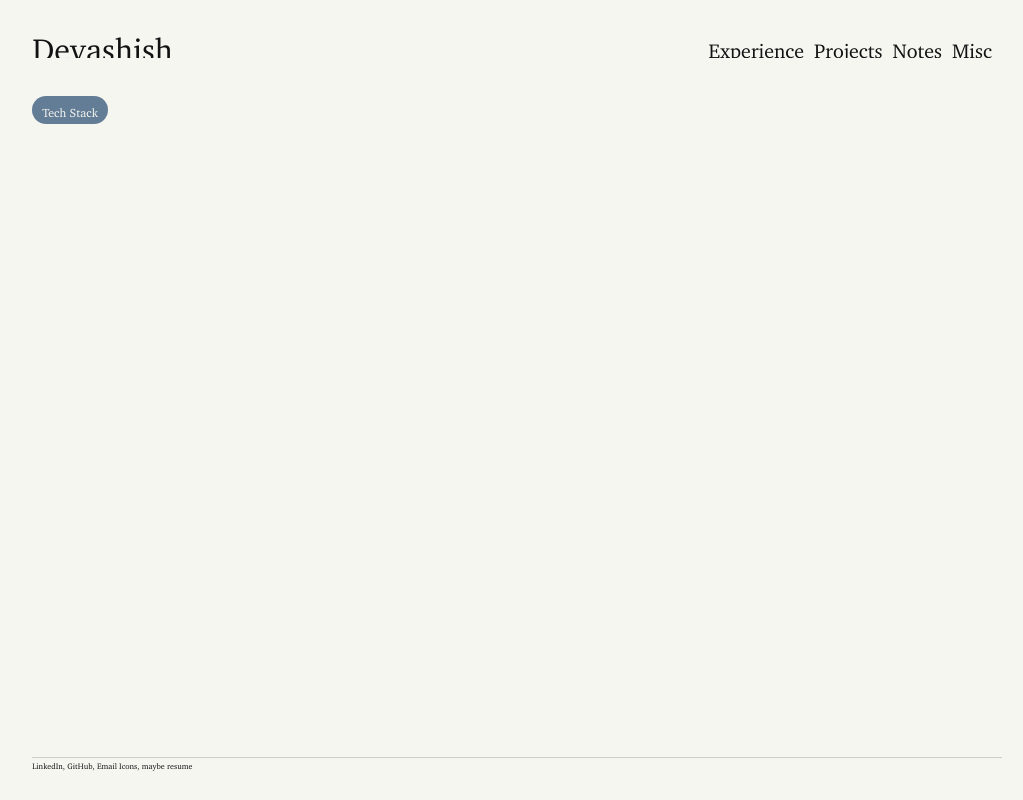
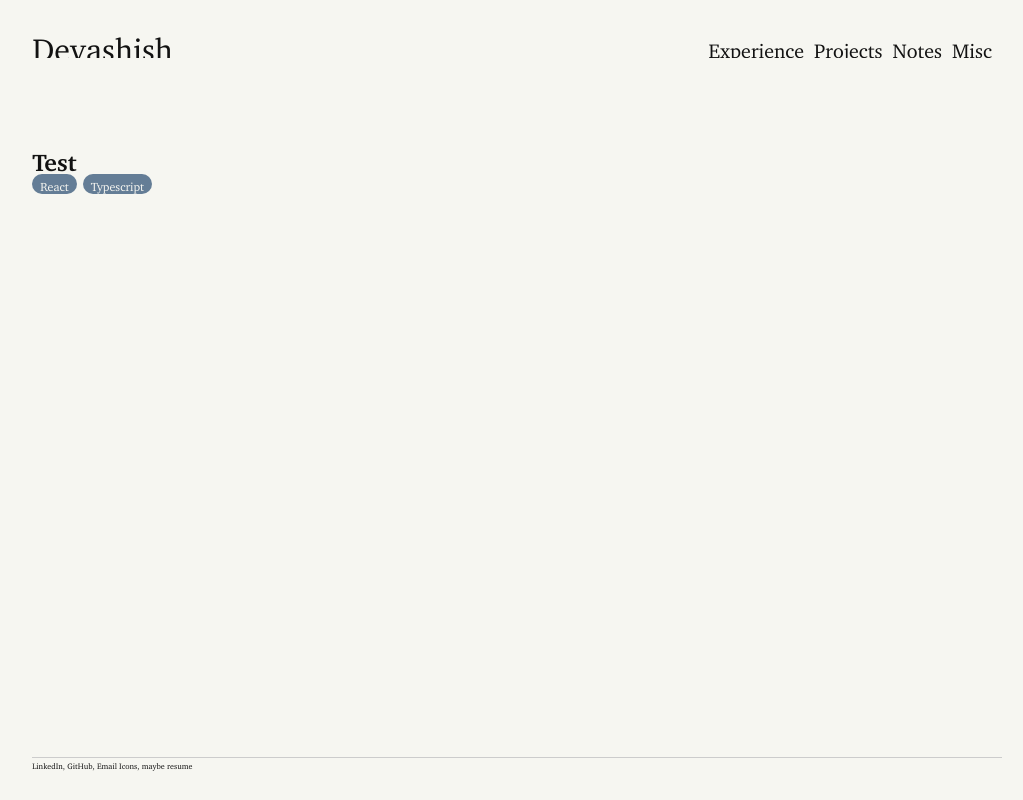
Before and after one commit to devashish9/personal-website, a React (Vite) app: page /projects in a window 1280 px wide. Shown: the whole page, without its empty margins (123-1146 px from the left). Built offline with nearby package versions, Linux system fonts and the light colour scheme.

Commit message:
basic project component

```diff
--- a/src/components/Project.tsx
+++ b/src/components/Project.tsx
@@ -1,23 +1,23 @@
-import { styled } from "styled-components";
+import { SectionHeading, Pill } from "../styles/section-styles";
 
-const Pill = styled.div`
-  display: inline-block;
-  padding: 10px 20px;
-  font-size: 1rem;
-  color: #ffffff;
-  background-color: #007bff;
-  border-radius: 50px; // This gives the pill shape
-  text-align: center;
-`;
+interface ProjectProps {
+  projName: string;
+  title: string;
+  description: string;
+  techStack: string[];
+  img: string;
+  githubLink?: string;
+}
 
-// interface ProjectProps {
-//   projName: string;
-//   title: string;
-//   description: string;
-//   img: string;
-//   githubLink?: string;
-// }
+const renderTechStack = (techStackArray: string[]) => {
+  return techStackArray.map((el, index) => <Pill key={index}>{el}</Pill>);
+};
 
-export default function Project() {
-  return <Pill>??</Pill>;
+export default function Project(projectProps: ProjectProps) {
+  return (
+    <div>
+      <SectionHeading>Test</SectionHeading>
+      {renderTechStack(projectProps.techStack)}
+    </div>
+  );
 }
--- a/src/pages/ProjPage.tsx
+++ b/src/pages/ProjPage.tsx
@@ -1,20 +1,16 @@
+import Project from "../components/Project.js";
 import { Body } from "../styles/general-styles.js";
-import styled from "styled-components";
-
-const Pill = styled.div`
-  display: inline-block;
-  padding: 5px 10px;
-  font-size: 1.5em;
-  color: var(--main-white);
-  background-color: #647d96;
-  border-radius: 50px; // This gives the pill shape
-  text-align: center;
-`;
 
 export default function ProjPage() {
   return (
     <Body>
-      <Pill>Tech Stack</Pill>
+      <Project
+        projName={"TEStTEst"}
+        title={"TEstTEst"}
+        description={"yada yada"}
+        techStack={["React", "Typescript"]}
+        img={"idk"}
+      ></Project>
     </Body>
   );
 }
--- a/src/styles/general-styles.tsx
+++ b/src/styles/general-styles.tsx
@@ -2,7 +2,8 @@ import { styled } from "styled-components";
 
 const Body = styled.div`
   flex: 1;
-  padding: 3vw 0;
+  padding: 5rem 0;
+  font-size: 1.5em;
 `;
 
 const Container = styled.div`
--- /dev/null
+++ b/src/styles/section-styles.tsx
@@ -0,0 +1,21 @@
+import styled from "styled-components";
+
+const Pill = styled.div`
+  display: inline-block;
+  padding-left: 0.5rem;
+  padding-right: 0.5rem;
+  padding-top: 1px;
+  padding-bottom: 1px;
+  color: var(--main-white);
+  background-color: #647d96;
+  border-radius: 50px; // This gives the pill shape
+  text-align: center;
+  margin: 0 0.375rem 0 0;
+`;
+
+const SectionHeading = styled.h1`
+  font-weight: 600;
+  font-size: 2em;
+`;
+
+export { Pill, SectionHeading };
```
